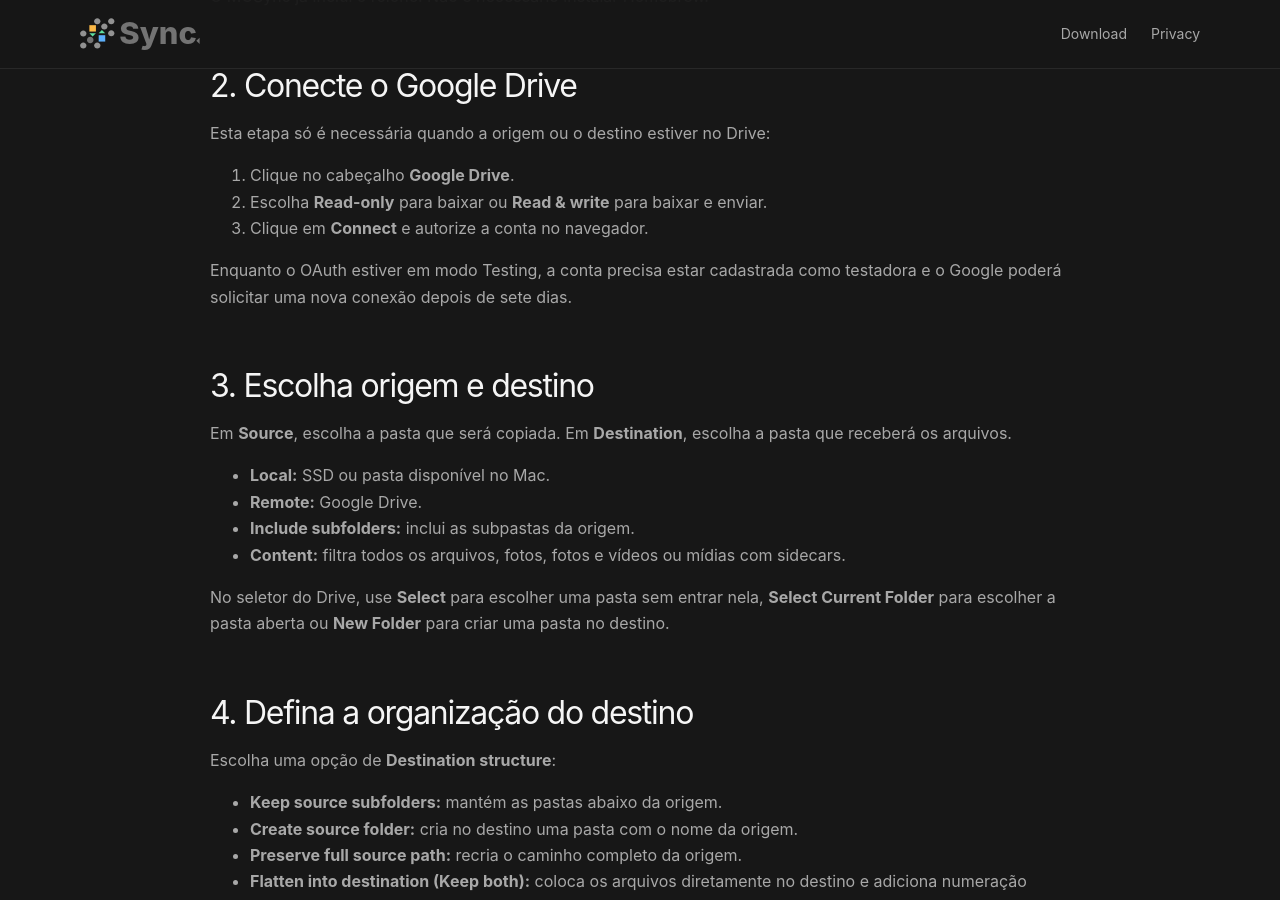
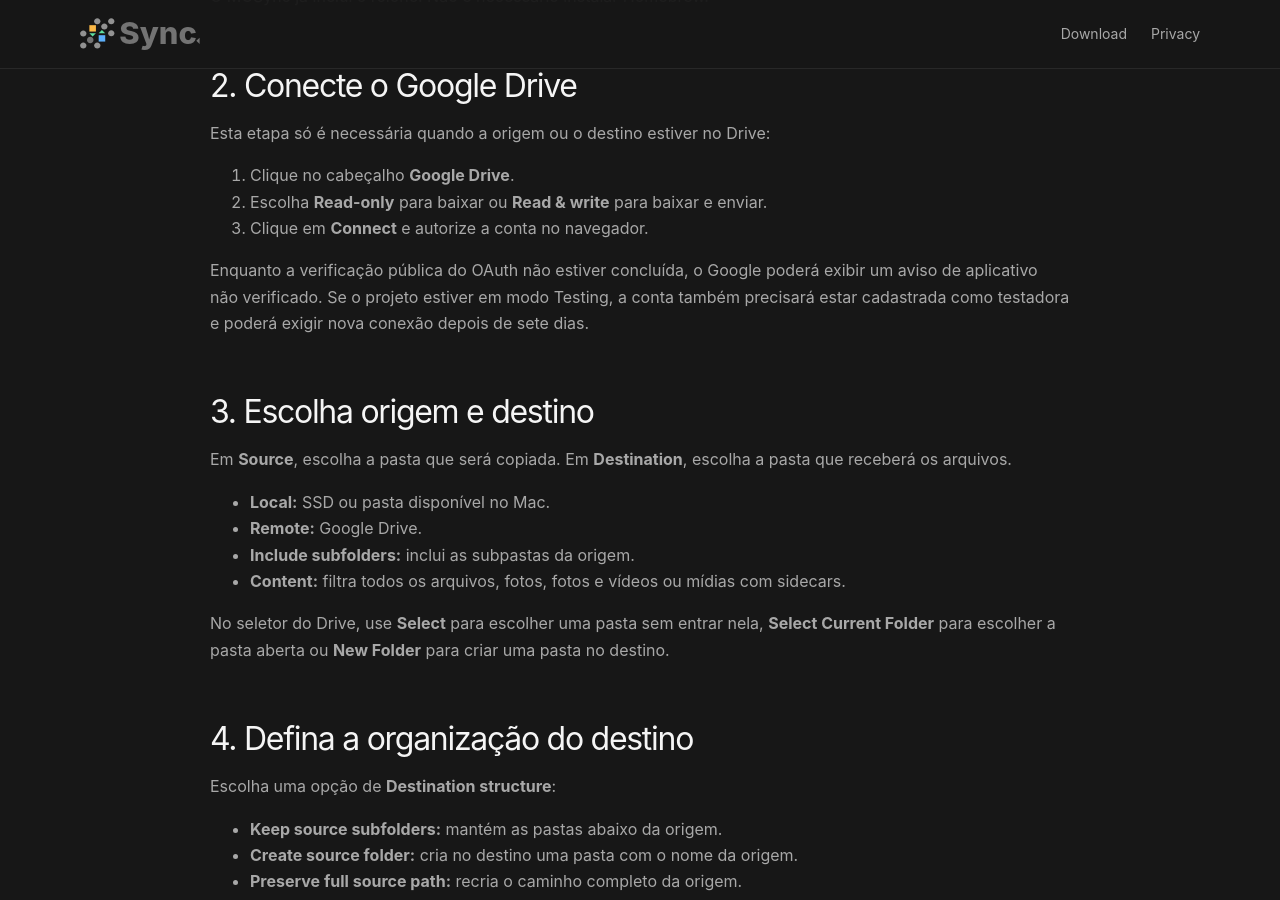
Before and after one commit to ciqueira/MCSync, a Jekyll site: the page built from GUIA-RAPIDO.md, in a window 1280 px wide and 900 px high, scrolled down 534 px. Built offline with Jekyll 4.4.1, drawn with Linux system fonts in a browser that asks for light colours; our own code applies the rules of GitHub Pages for plain Markdown files.

```diff
--- a/GUIA-RAPIDO.md
+++ b/GUIA-RAPIDO.md
@@ -18,9 +18,10 @@ Esta etapa só é necessária quando a origem ou o destino estiver no Drive:
 2. Escolha **Read-only** para baixar ou **Read & write** para baixar e enviar.
 3. Clique em **Connect** e autorize a conta no navegador.
 
-Enquanto o OAuth estiver em modo Testing, a conta precisa estar cadastrada
-como testadora e o Google poderá solicitar uma nova conexão depois de sete
-dias.
+Enquanto a verificação pública do OAuth não estiver concluída, o Google poderá
+exibir um aviso de aplicativo não verificado. Se o projeto estiver em modo
+Testing, a conta também precisará estar cadastrada como testadora e poderá
+exigir nova conexão depois de sete dias.
 
 ## 3. Escolha origem e destino
 
```
Also changed, not shown: NOVIDADES-BETA-3.md (added, +68 -0 lines), README.md.
